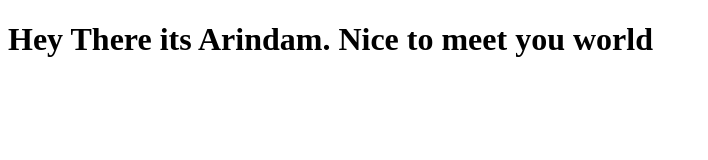
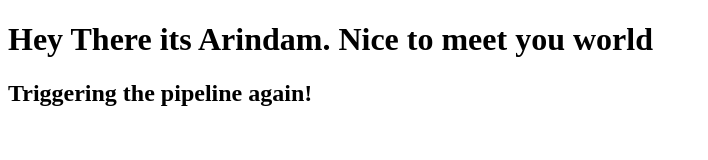
Before and after one commit to StarDustRecycled/student-default-template, a plain HTML site: page index.html in a window 1280 px wide. Shown: the whole page, without its empty margins (0-708 px from the left). Drawn offline with Linux system fonts and the light colour scheme.

Commit message:
refactor: Update index.html

```diff
--- a/index.html
+++ b/index.html
@@ -8,5 +8,6 @@
 </head>
 <body>
     <h1>Hey There its Arindam. Nice to meet you world</h1>
+    <h2>Triggering the pipeline again!</h2>
 </body>
 </html>
```
